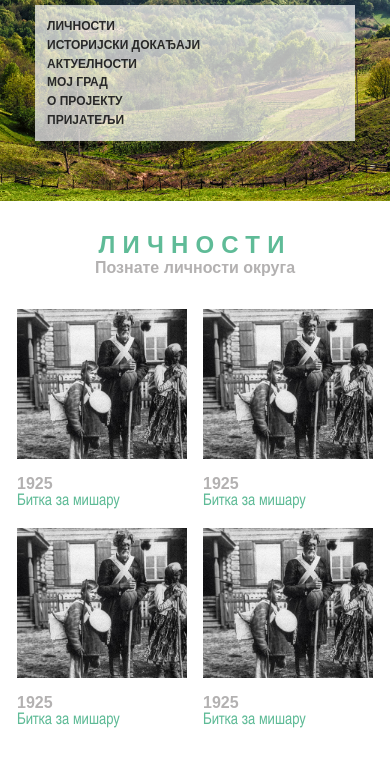
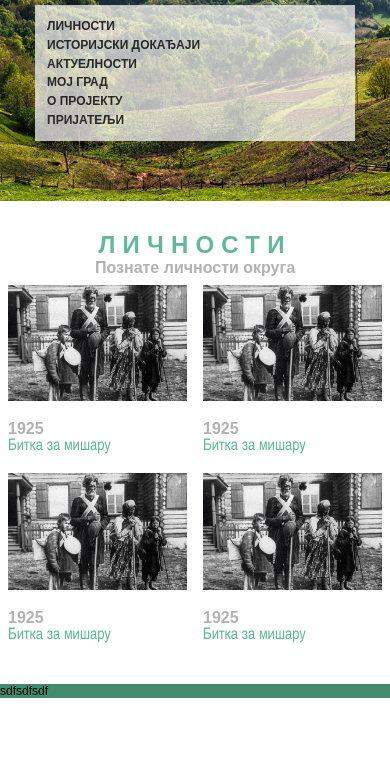
Before and after one commit to OlegPukhaev/VidikSaCera, a plain HTML site: page index.html in a window 390 px wide. Shown: the part 274-1040 px from the top of the page. After the commit the page ends 972 px from the top, so only its background shows below. Drawn offline with Linux system fonts and the light colour scheme.

Commit message:
Fix responsive gallery

```diff
--- a/index.html
+++ b/index.html
@@ -38,7 +38,7 @@
         <section>
           <h1 class="color_green">ЛИЧНОСТИ</h1>
           <h2 class="color_gray">Познате личности округа</h2>
-          <div class="gallery mt-2">
+          <div class="gallery">
             <div class="card">
               <div class="img_wrapper">
                 <img src="./image/people/001.jpeg" />
@@ -67,10 +67,11 @@
               <h2 class="color_gray mt-1">1925</h2>
               <h3 class="color_green">Битка за мишару</h3>
             </div>
+
           </div>
         </section>
       </main>
-      <footer></footer>
+      <footer>sdfsdfsdf</footer>
     </div>
   </body>
 </html>
--- a/style.css
+++ b/style.css
@@ -219,24 +219,16 @@ h3 {
 
 .gallery {
   display: flex;
-
-  justify-content: center;
   flex-flow: row wrap;
 }
 
 .card {
   padding: 8px;
-}
-
-.img_wrapper {
-  width: 200px;
-  height: 180px;
-  background-color: gray;
-  overflow: hidden;
+  flex:1 150px;
 }
 
 .img_wrapper img {
-  height: 100%;
+  width: 100%;
 }
 
 footer {
@@ -262,15 +254,5 @@ footer {
     padding: 0.2rem 1rem;
     border-left: 0;
   }
-  .img_wrapper {
-    width: 170px;
-    height: 150px;
-  }
+
 }
-
-@media (max-width: 320px) {
-  .img_wrapper {
-    width: 300px;
-    height: 250px;
-  }
-}
```
